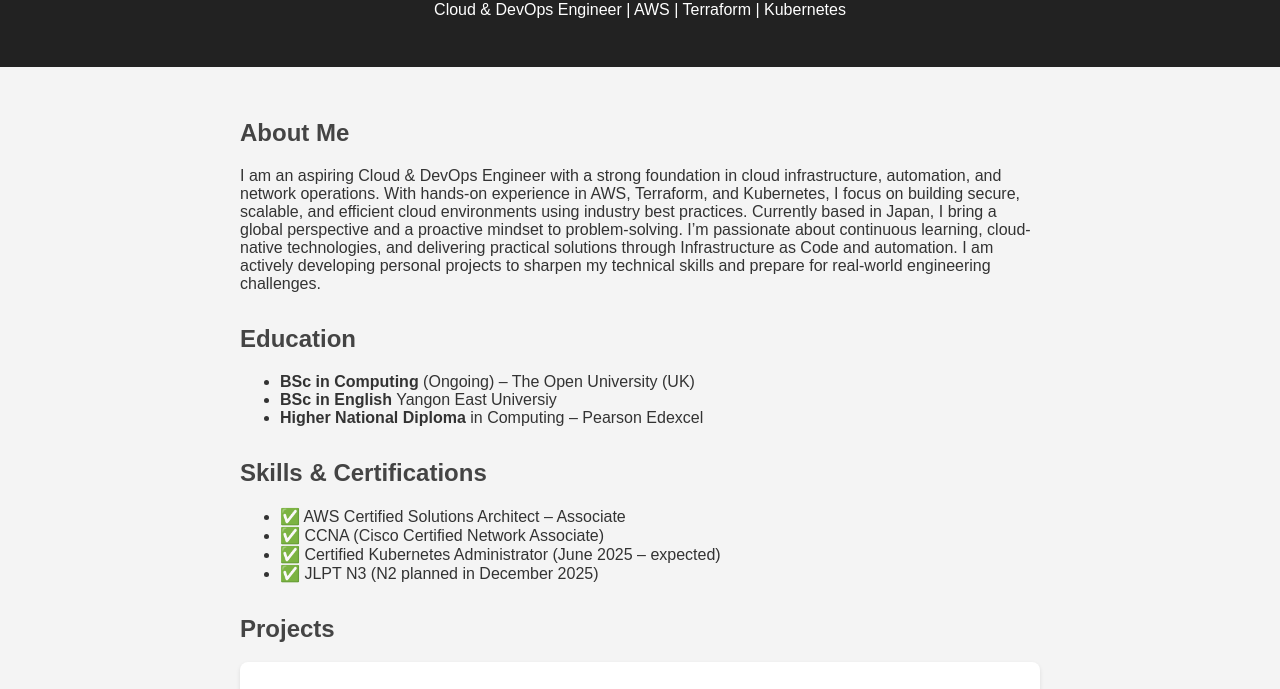
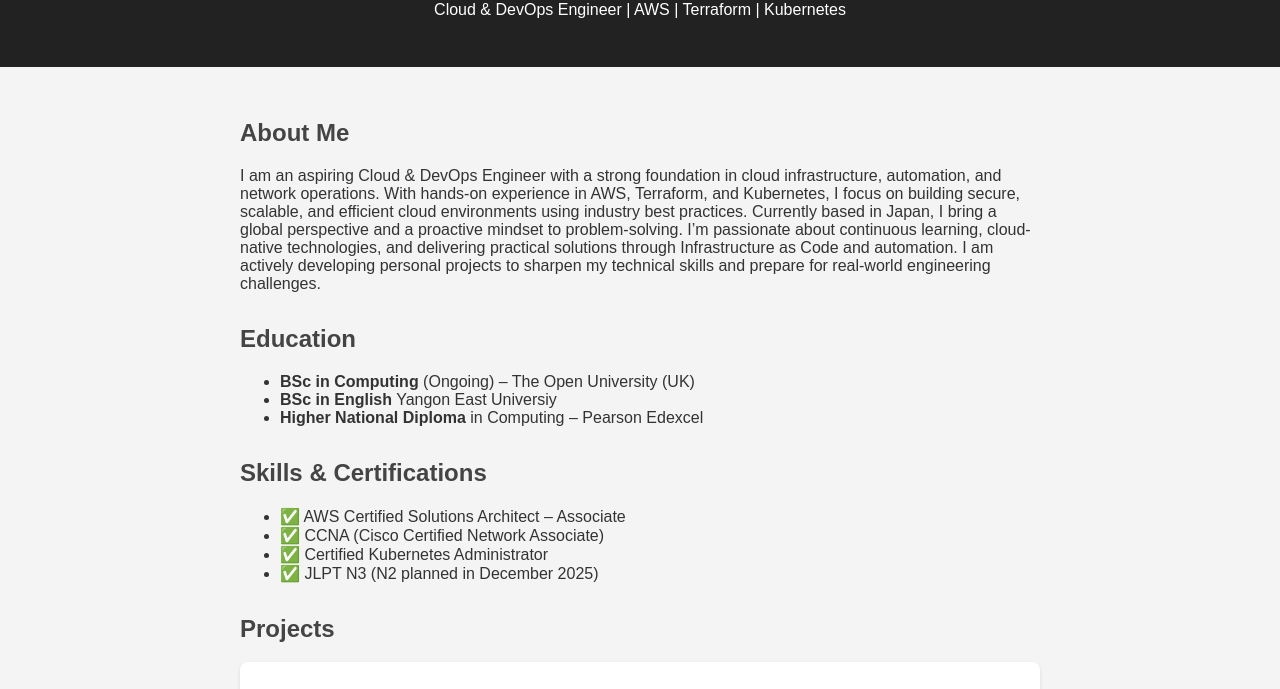
Before and after one commit to tts1196/tts1196.github.io, a plain HTML site: page index.html in a window 1280 px wide. Shown: the part 111-800 px from the top of the page. Drawn offline with Linux system fonts and the light colour scheme.

Commit message:
Update index.html

```diff
--- a/index.html
+++ b/index.html
@@ -70,7 +70,7 @@
       <ul>
         <li>✅ AWS Certified Solutions Architect – Associate</li>
         <li>✅ CCNA (Cisco Certified Network Associate)</li>
-        <li>✅ Certified Kubernetes Administrator (June 2025 – expected)</li>
+        <li>✅ Certified Kubernetes Administrator</li>
         <li>✅ JLPT N3 (N2 planned in December 2025)</li>
       </ul>
     </section>
```
